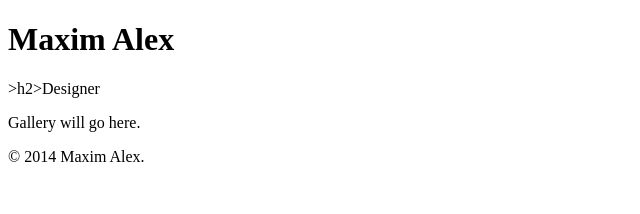
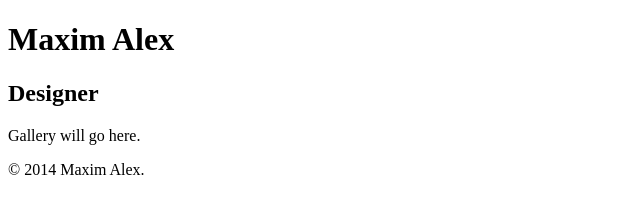
Before and after one commit to CodeBreakerr/Project-1, a plain HTML site: page index.html in a window 1280 px wide. Shown: the whole page, without its empty margins (0-640 px from the left). Drawn offline with Linux system fonts and the light colour scheme.

Commit message:
first comit by console

```diff
--- a/index.html
+++ b/index.html
@@ -7,7 +7,7 @@
 			<body>
 				<header>
 				<h1>Maxim Alex</h1>
-				>h2>Designer</h2>
+				<h2>Designer</h2>
 		</header>
 				<section>
 					<p>Gallery will go here.</p>
```
Also changed, not shown: index.txt (deleted).
